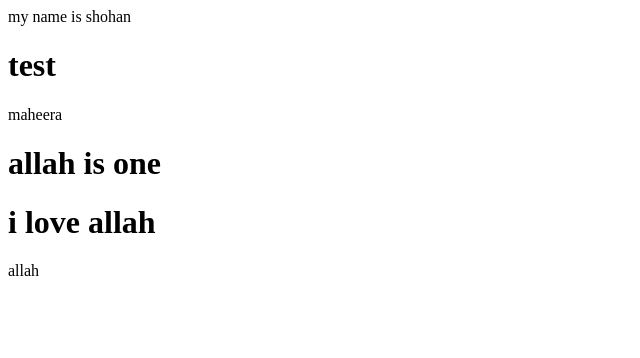
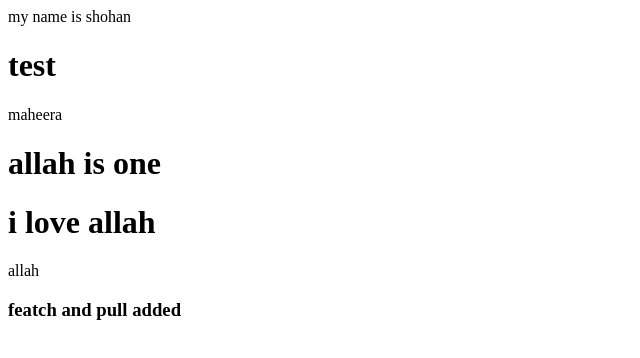
Before and after one commit to srabbi05/pro, a plain HTML site: page index.html in a window 1280 px wide. Shown: the whole page, without its empty margins (0-640 px from the left). Drawn offline with Linux system fonts and the light colour scheme.

Commit message:
fetch and pull added

```diff
--- a/index.html
+++ b/index.html
@@ -23,5 +23,8 @@
         <p>
             allah
         </p>
+        <h3>
+        featch and pull added
+        </h3>
     </body>
 </html>
```
